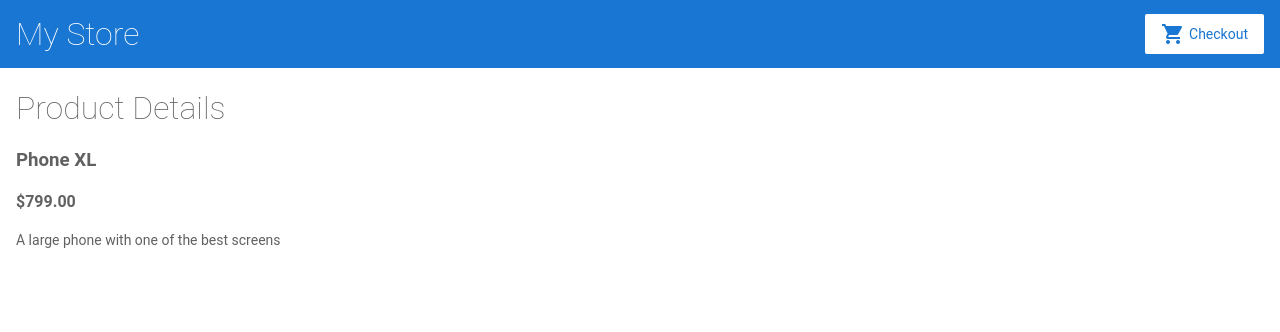
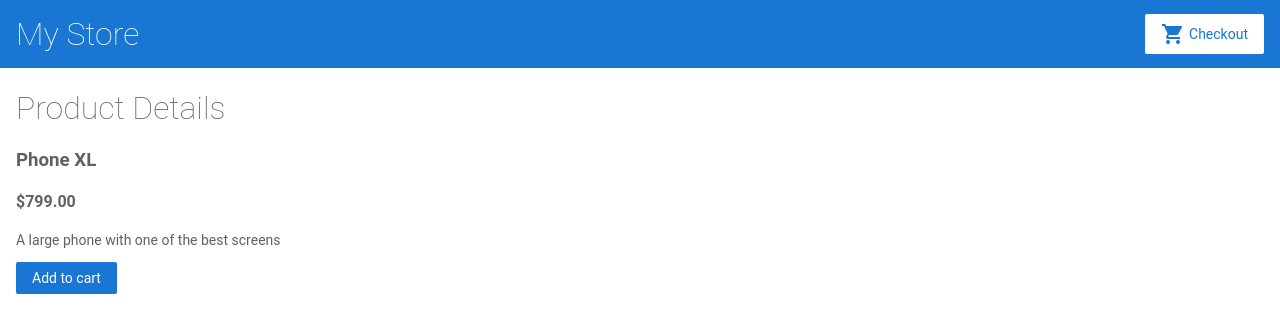
Before and after one commit to avoxa25/angular-xqwn95, an Angular app: page /products/1 in a window 1280 px wide. Shown: the top 332 px of the page. Built offline with nearby package versions, Linux system fonts and the light colour scheme.

Commit message:
Add button to template

```diff
--- a/src/app/product-details/product-details.component.html
+++ b/src/app/product-details/product-details.component.html
@@ -5,4 +5,5 @@
   <h4>{{ product.price | currency }}</h4>
   <p>{{ product.description }}</p>
 
+  <button (click)="addToCart(product)">Add to cart</button>
 </div>
```
